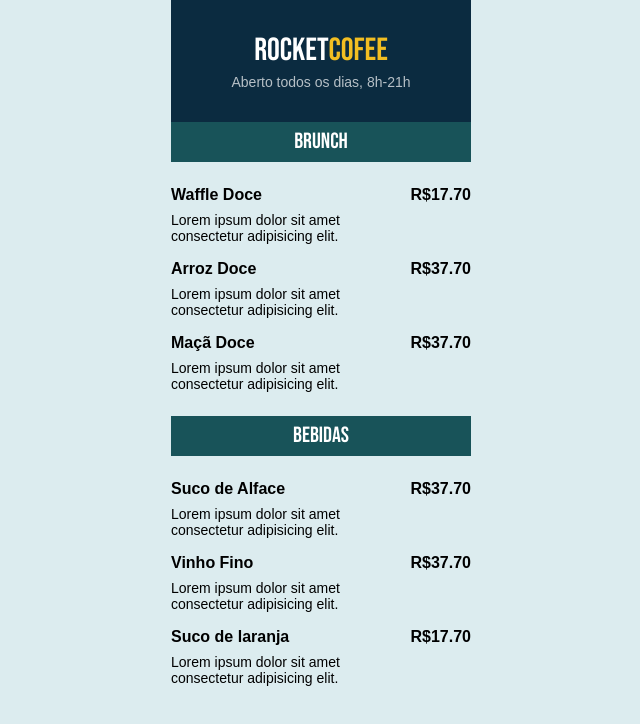
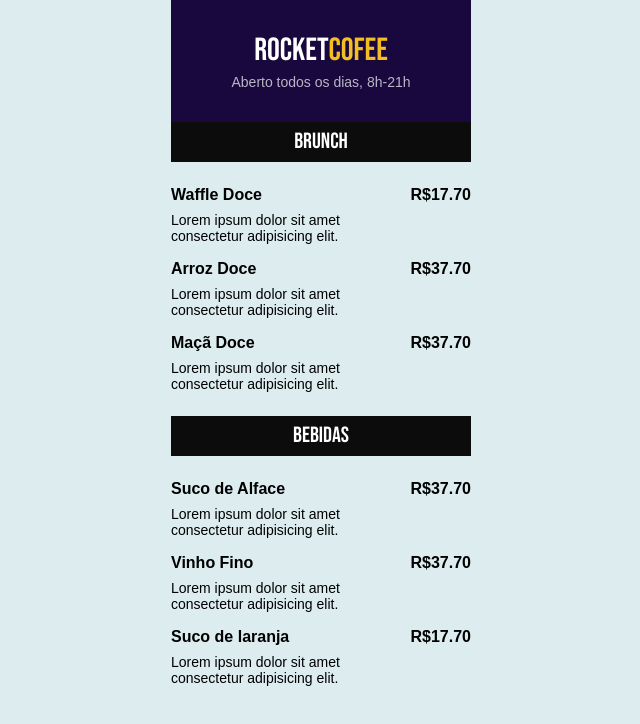
Before and after one commit to kaianvs/maratona-explorer-3, a plain HTML site: page index.html in a window 1280 px wide. Shown: the whole page, without its empty margins (319-959 px from the left). Drawn offline with Linux system fonts and the light colour scheme; a web font is replaced by a local one.

Commit message:
Alterando cores do projeto

```diff
--- a/style.css
+++ b/style.css
@@ -21,7 +21,7 @@ p{
 header{
     padding: 32px 0;
     text-align: center;
-    background-color: #0B2B40;
+    background-color: #19083d;
 }
 
 header,
@@ -61,7 +61,7 @@ section h2{
     font-weight: 400;
     font-size: 22px;
 
-    background-color: #185359;
+    background-color: #0c0c0c;
     padding: 8px 16px;
     text-align: center;
 
```
